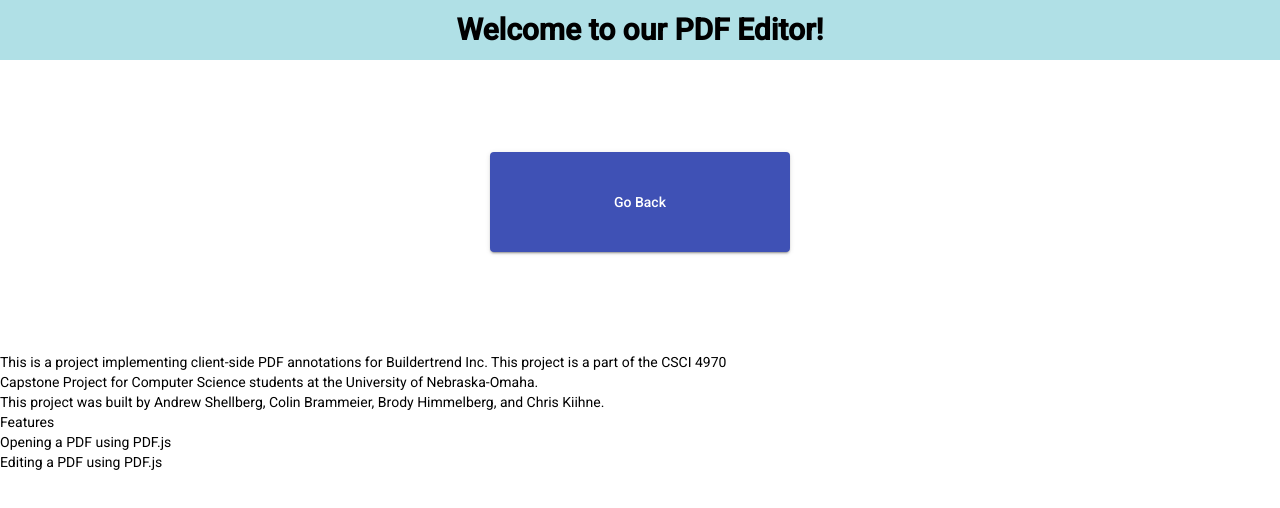
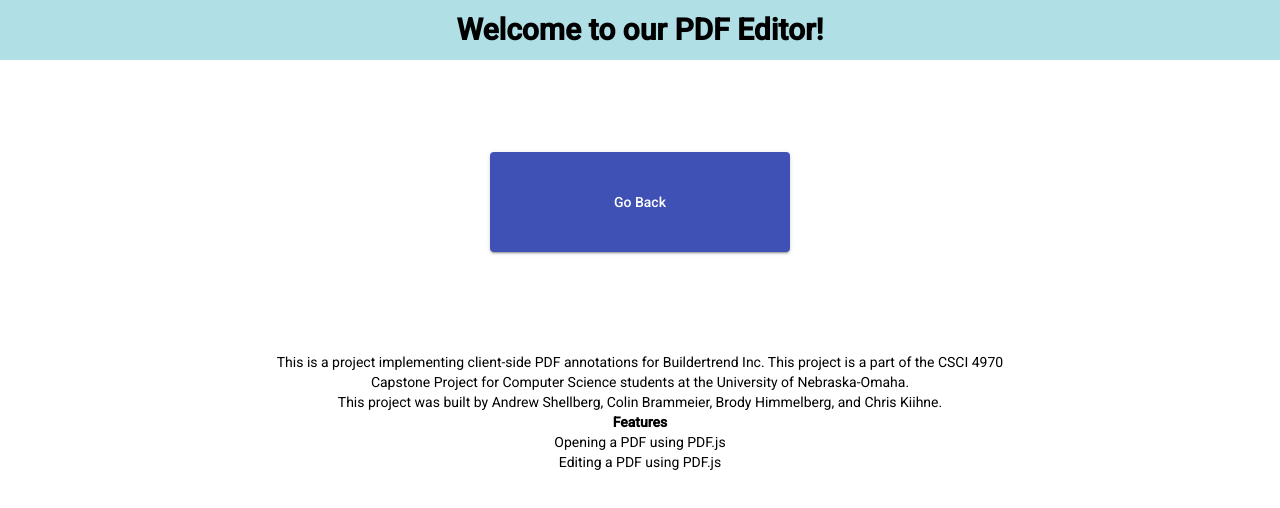
Before and after one commit to Shellb1/CSCI-4970-FA2022-Capstone-Team-7, an Angular app in the folder pdfAnnotations-app/: page /about in a window 1280 px wide. Shown: the top 508 px of the page. Built offline with nearby package versions, Linux system fonts and the light colour scheme.

Commit message:
Update about.component.scss

```diff
--- a/pdfAnnotations-app/src/app/about/about.component.scss
+++ b/pdfAnnotations-app/src/app/about/about.component.scss
@@ -0,0 +1,6 @@
+.center {
+    text-align: center
+}
+.bold {
+    font-weight: bold;
+}
```
